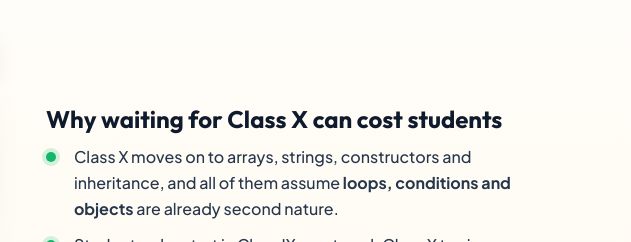
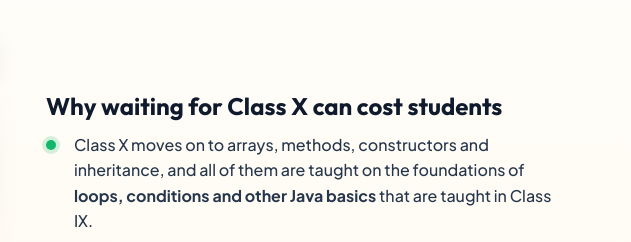
Before and after one commit to ujwaltekie/ICSEJavaCourse, a plain HTML site: page index.html in a window 1280 px wide. Shown: the part 3054-3296 px from the top of the page, 649-1280 px from the left. Drawn offline with nearby package versions, Linux system fonts and the light colour scheme.

Commit message:
Update Class X prerequisites in index.html

```diff
--- a/index.html
+++ b/index.html
@@ -334,7 +334,7 @@ footer img{width:52px;height:52px;border-radius:14px;margin:0 auto 12px}footer p
         <div class="slab ix"><h4>Class IX · Foundation</h4><p>The concepts every Class X topic depends on</p><div class="chips"><span>Data Types</span><span>Operators</span><span>Input in Java</span><span>Conditionals</span><span>Loops</span><span>Nested Loops</span><span>Objects &amp; Classes</span></div></div>
       </div>
       <div class="rv"><h3 style="font:700 1.5rem/1.2 var(--h);margin-bottom:6px">Why waiting for Class X can cost students</h3>
-        <ul class="tick"><li>Class X moves on to arrays, strings, constructors and inheritance, and all of them assume <strong>loops, conditions and objects</strong> are already second nature.</li><li>Students who start in Class IX meet each Class X topic as a <strong>natural next step</strong>, not a brand-new mountain.</li><li>Starting early leaves time for <strong>practice, revision and doubt-clearing</strong> before the boards.</li></ul></div>
+        <ul class="tick"><li>Class X moves on to arrays, methods, constructors and inheritance, and all of them are taught on the foundations of <strong>loops, conditions and other Java basics</strong> that are taught in Class IX.</li><li>Students who start in Class IX meet each Class X topic as a <strong>natural next step</strong>, not a brand-new mountain.</li><li>Starting early leaves time for <strong>practice, revision and doubt-clearing</strong> before the boards.</li></ul></div>
     </div>
     <div class="tl rv" id="tl">
       <div class="node"><i>IX</i><b>Class IX</b><span>Objects, data types, operators, input, conditions and loops</span></div>
```
